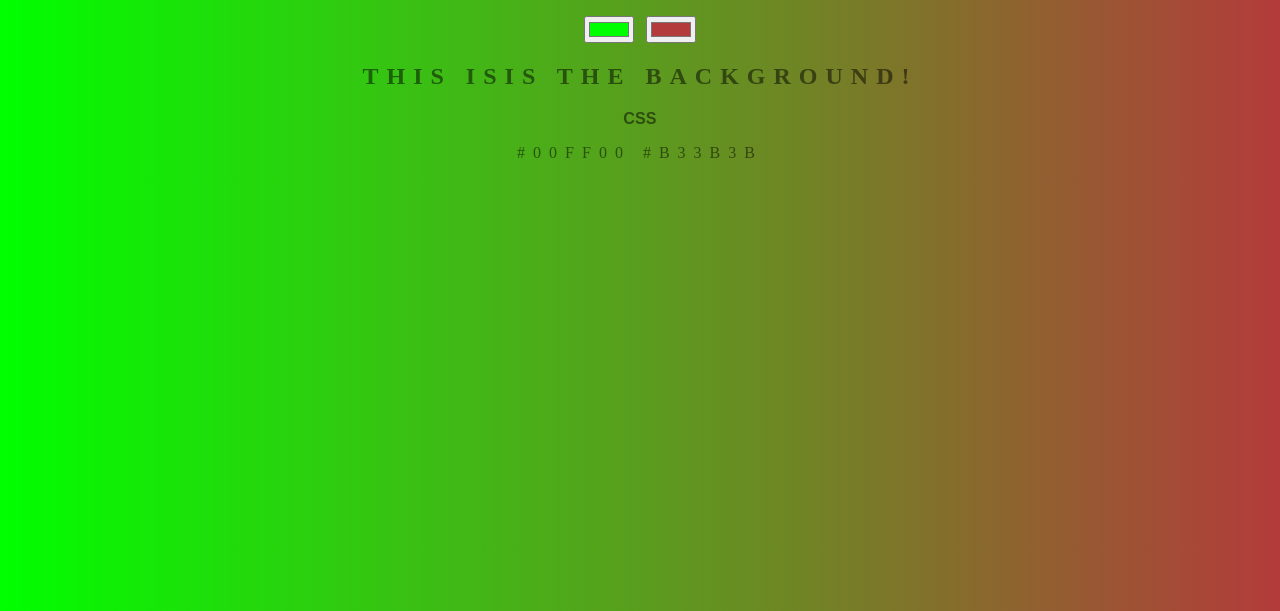
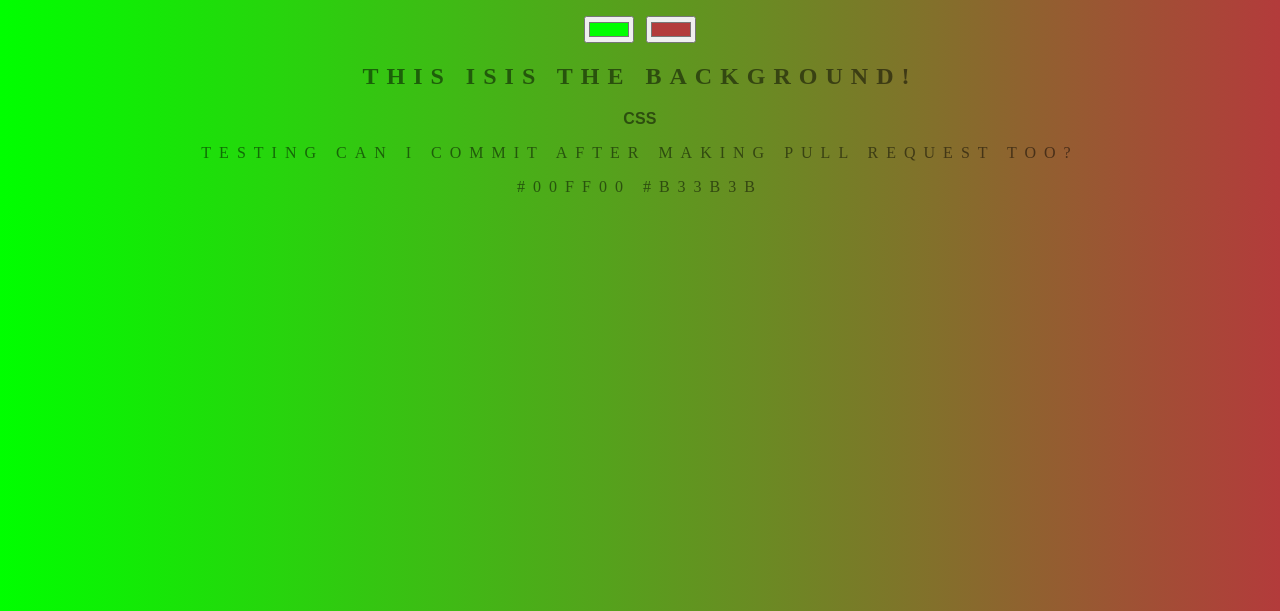
Before and after one commit to carlholmquist/background-generator, a plain HTML site: page index.html in a window 1280 px wide. Shown: the part 189-800 px from the top of the page. Drawn offline with Linux system fonts and the light colour scheme.

Commit message:
even more commits testing

```diff
--- a/index.html
+++ b/index.html
@@ -10,6 +10,7 @@
         <input type="color" name="color2" value="#b33b3b">
         <h2>This isis the background!</h2>
         <h3>CSS</h3>
+        <p>testing can i commit after making pull request too?</p>
         <p>#00ff00 #b33b3b</p>
         <script type="text/javascript" src="script.js"></script>
     </body>
```
